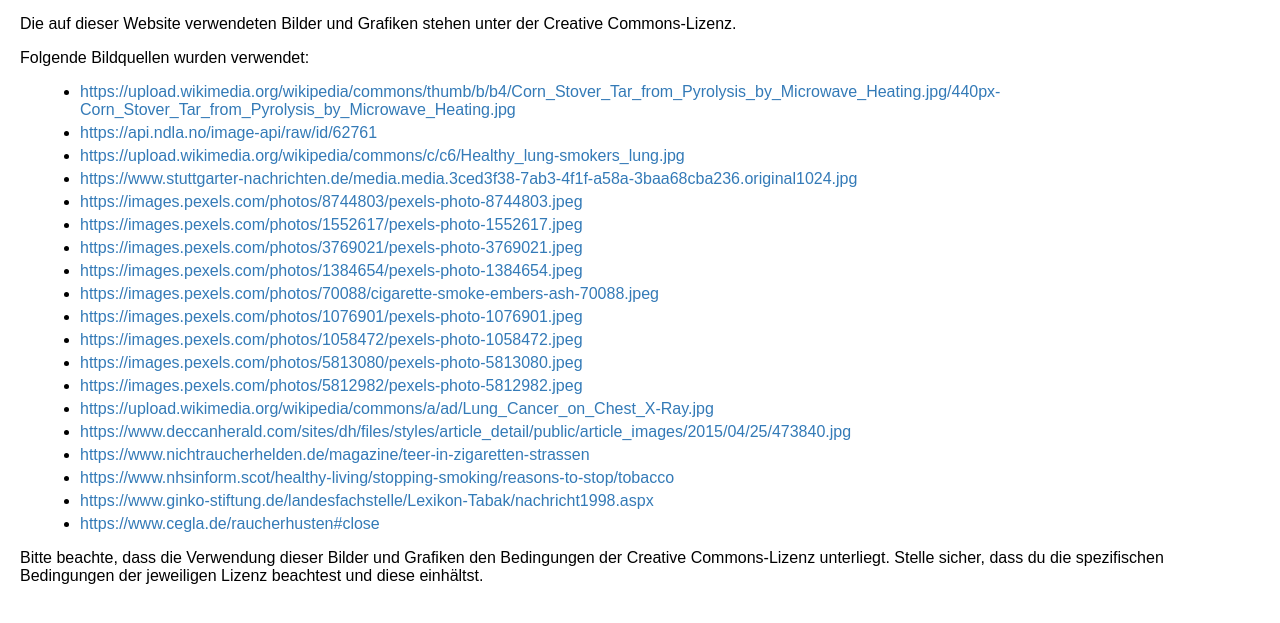
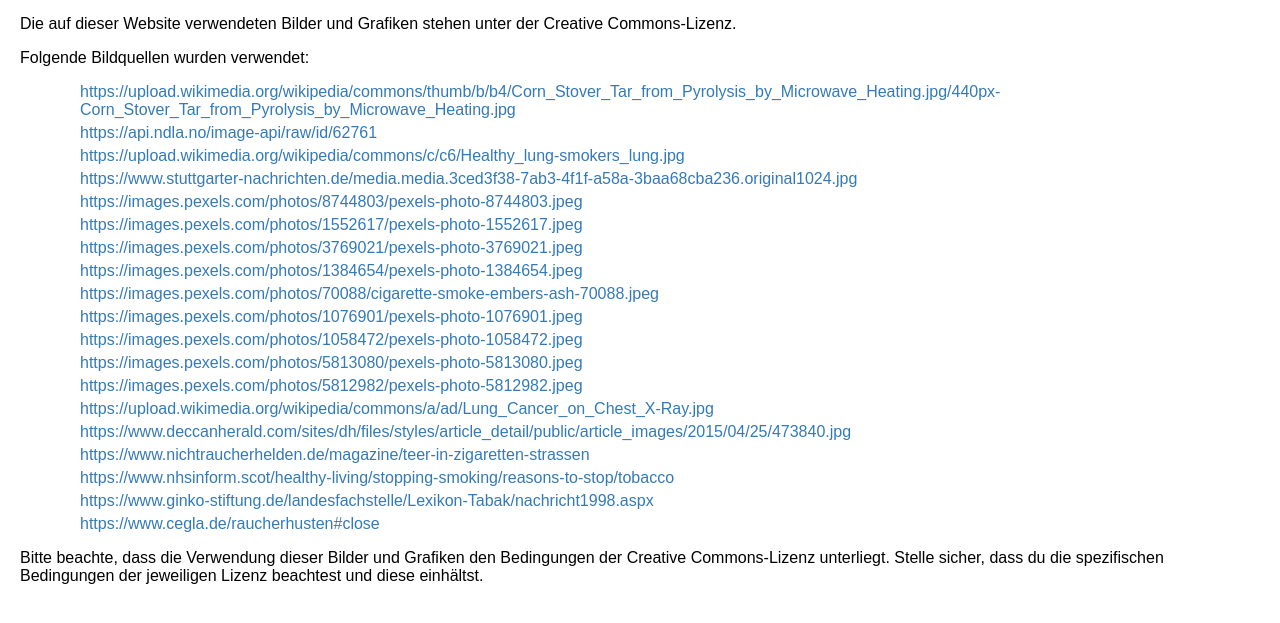
Before and after one commit to fighthighlight/Urheberrechtteer, a plain HTML site: page index.html in a window 1280 px wide. Shown: the part 49-672 px from the top of the page. Drawn offline with Linux system fonts and the light colour scheme.

Commit message:
Update index.html

```diff
--- a/index.html
+++ b/index.html
@@ -20,7 +20,7 @@
     }
 
     ul {
-      list-style-type: disc;
+      list-style-type: none;
       margin-left: 20px;
     }
 
```
